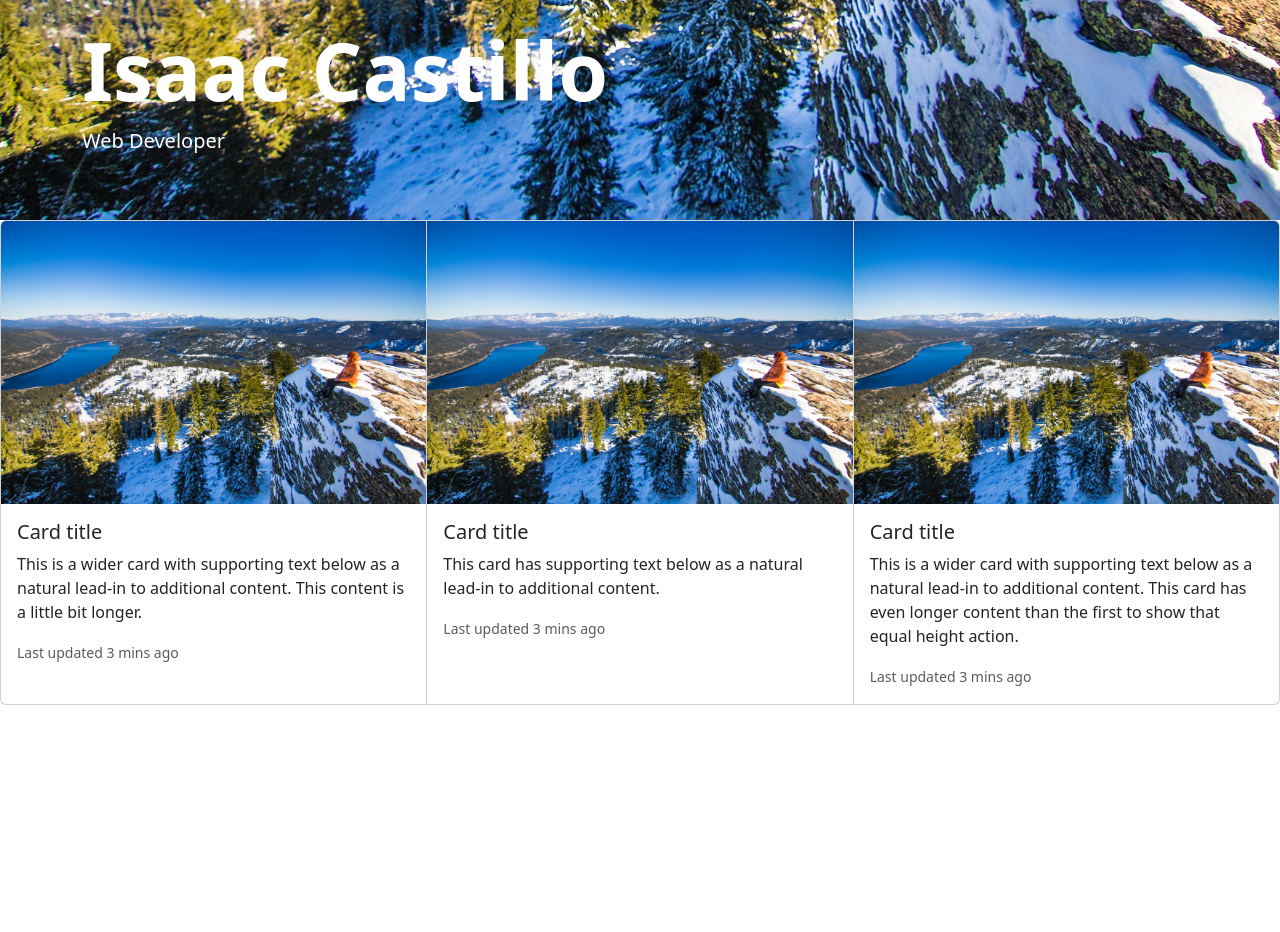
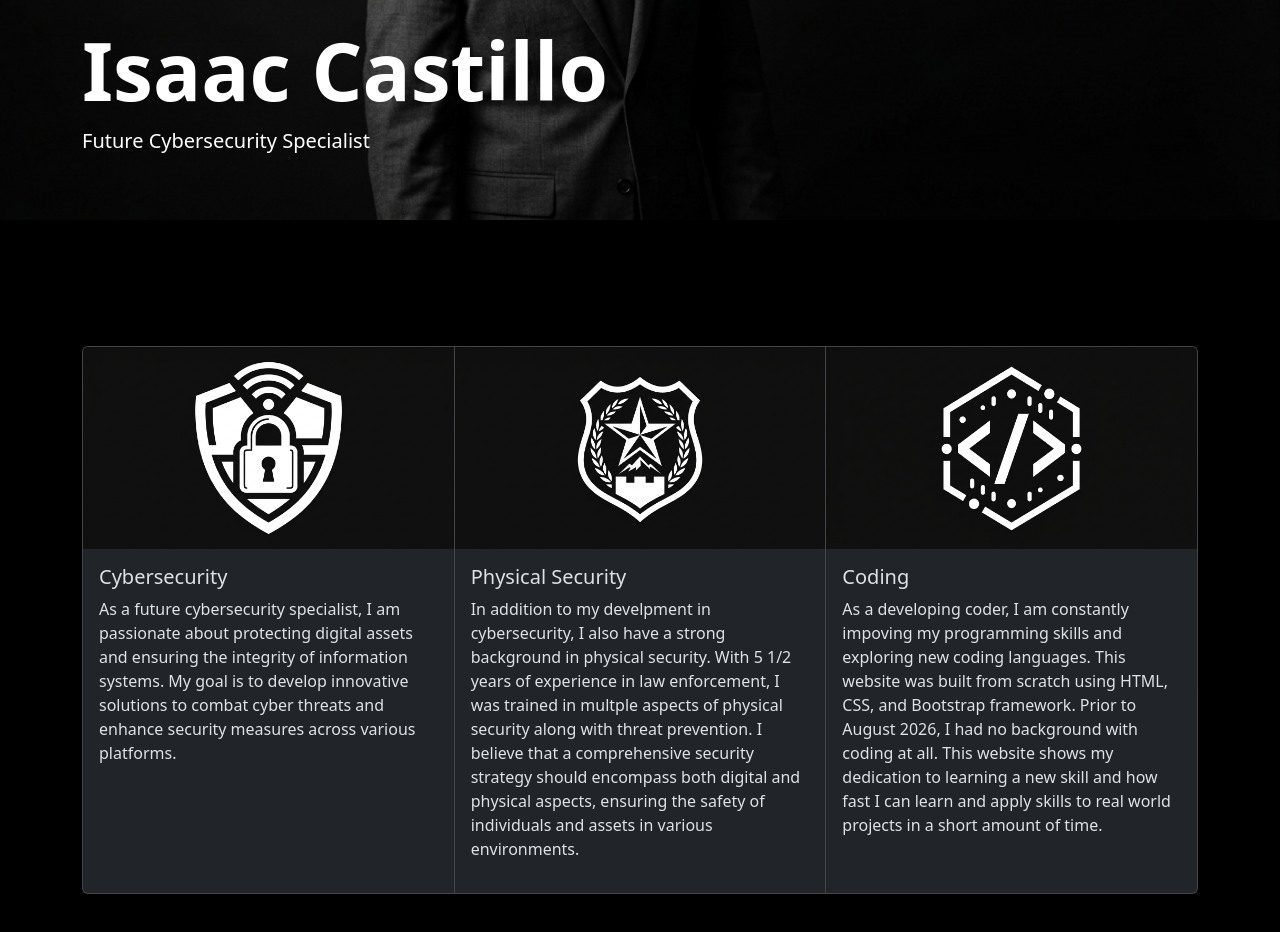
Before and after one commit to Isaac7x22/my-first-website, a plain HTML site: page index.html in a window 1280 px wide. Shown: the part 580-1512 px from the top of the page. Before the commit the page ends 1285 px from the top, so only its background shows below. Drawn offline with nearby package versions, Linux system fonts and the light colour scheme.

Commit message:
Version 5
Dropping in actual images instead of placement photos and adding in summaries of my skills along with my projects.

```diff
--- a/index.html
+++ b/index.html
@@ -1,5 +1,5 @@
 <!doctype html>
-<html lang="en">
+<html lang="en" data-bs-theme="dark">
   <!-- HEAD STARTS HERE-->
   <head>
     <title>My First Website</title>
@@ -21,6 +21,7 @@
   <!--HEAD ENDS HERE-->
 
   <body>
+    <body class="bg-black text-white"></body>
     <!-- Navbar gets added here -->
     <div
       id="nav-placeholder"
@@ -37,61 +38,97 @@
     <section
       class="min-vh-100 bg-black text-white d-flex align-items-end"
       style="
-        background-image: url(images/placerimage1.jpg);
+        background-image: url(images/homepagebgphoto.jpeg);
         background-size: cover;
         background-position: right center;
       "
     >
       <div class="container pb-5">
         <h1 class="display-1 fw-bold">Isaac Castillo</h1>
-        <p class="lead">Web Developer</p>
+        <p class="lead">Future Cybersecurity Specialist</p>
       </div>
     </section>
     <!--BACKGROUND IMAGE ENDS HERE-->
 
     <!--CARDS START HERE-->
+    <section class="min-vh-100 d-flex align-items-center py-5">
+      <div class="container">
         <div class="card-group">
+          <!--LEFT CARD STARTS HERE-->
           <div class="card">
-        <img src="images/placerimage1.jpg" class="card-img-top" alt="..." />
+            <img
+              src="images/cybersecurity_logo.jpeg"
+              class="card-img-top"
+              alt="Cybersecurity logo that depicts a lock inside a shield with a wireless signal in the background"
+            />
             <div class="card-body">
-          <h5 class="card-title">Card title</h5>
+              <h5 class="card-title">Cybersecurity</h5>
               <p class="card-text">
-            This is a wider card with supporting text below as a natural lead-in
-            to additional content. This content is a little bit longer.
+                As a future cybersecurity specialist, I am passionate about
+                protecting digital assets and ensuring the integrity of
+                information systems. My goal is to develop innovative solutions
+                to combat cyber threats and enhance security measures across
+                various platforms.
               </p>
               <p class="card-text">
-            <small class="text-muted">Last updated 3 mins ago</small>
+                <small class="text-muted"></small>
               </p>
             </div>
           </div>
+          <!--LEFT CARD ENDS HERE-->
+
+          <!--MIDDLE CARD STARTS HERE-->
           <div class="card">
-        <img src="images/placerimage1.jpg" class="card-img-top" alt="..." />
+            <img
+              src="images/physicalsecurity_logo.jpeg"
+              class="card-img-top"
+              alt="Physical Security logo depicting a star above a castle inside a badge icon"
+            />
             <div class="card-body">
-          <h5 class="card-title">Card title</h5>
+              <h5 class="card-title">Physical Security</h5>
               <p class="card-text">
-            This card has supporting text below as a natural lead-in to
-            additional content.
+                In addition to my develpment in cybersecurity, I also have a
+                strong background in physical security. With 5 1/2 years of
+                experience in law enforcement, I was trained in multple aspects
+                of physical security along with threat prevention. I believe
+                that a comprehensive security strategy should encompass both
+                digital and physical aspects, ensuring the safety of individuals
+                and assets in various environments.
               </p>
               <p class="card-text">
-            <small class="text-muted">Last updated 3 mins ago</small>
+                <small class="text-muted"></small>
               </p>
             </div>
           </div>
+          <!--MIDDLE CARD ENDS HERE-->
+
+          <!--RIGHT CARD STARTS HERE-->
           <div class="card">
-        <img src="images/placerimage1.jpg" class="card-img-top" alt="..." />
+            <img
+              src="images/coding_logo.jpeg"
+              class="card-img-top"
+              alt="Coding logo"
+            />
             <div class="card-body">
-          <h5 class="card-title">Card title</h5>
+              <h5 class="card-title">Coding</h5>
               <p class="card-text">
-            This is a wider card with supporting text below as a natural lead-in
-            to additional content. This card has even longer content than the
-            first to show that equal height action.
+                As a developing coder, I am constantly impoving my programming
+                skills and exploring new coding languages. This website was
+                built from scratch using HTML, CSS, and Bootstrap framework.
+                Prior to August 2026, I had no background with coding at all.
+                This website shows my dedication to learning a new skill and how
+                fast I can learn and apply skills to real world projects in a
+                short amount of time.
               </p>
               <p class="card-text">
-            <small class="text-muted">Last updated 3 mins ago</small>
+                <small class="text-muted"></small>
               </p>
             </div>
           </div>
+          <!--RIGHT CARD ENDS HERE-->
         </div>
-    <!--CARD ENDS HERE-->
+      </div>
+    </section>
+    <!--CARDS ENDS HERE-->
   </body>
 </html>
```
Also changed, not shown: Resume.html (+4 -4 lines), projects.html (+14 -6 lines), images/coding_logo.jpeg (added), images/cybersecurity_logo.jpeg (added), images/homepagebgphoto.jpeg (added), images/physicalsecurity_logo.jpeg (added), 5 other files. Lines whose indentation alone changed are shown as unchanged.
